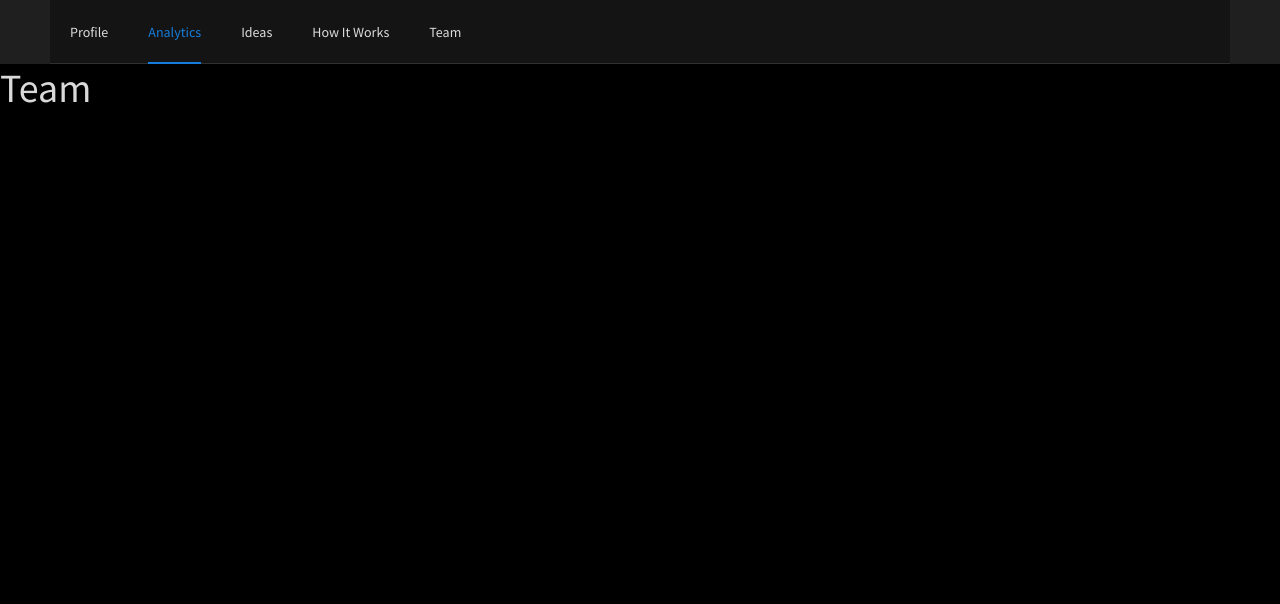
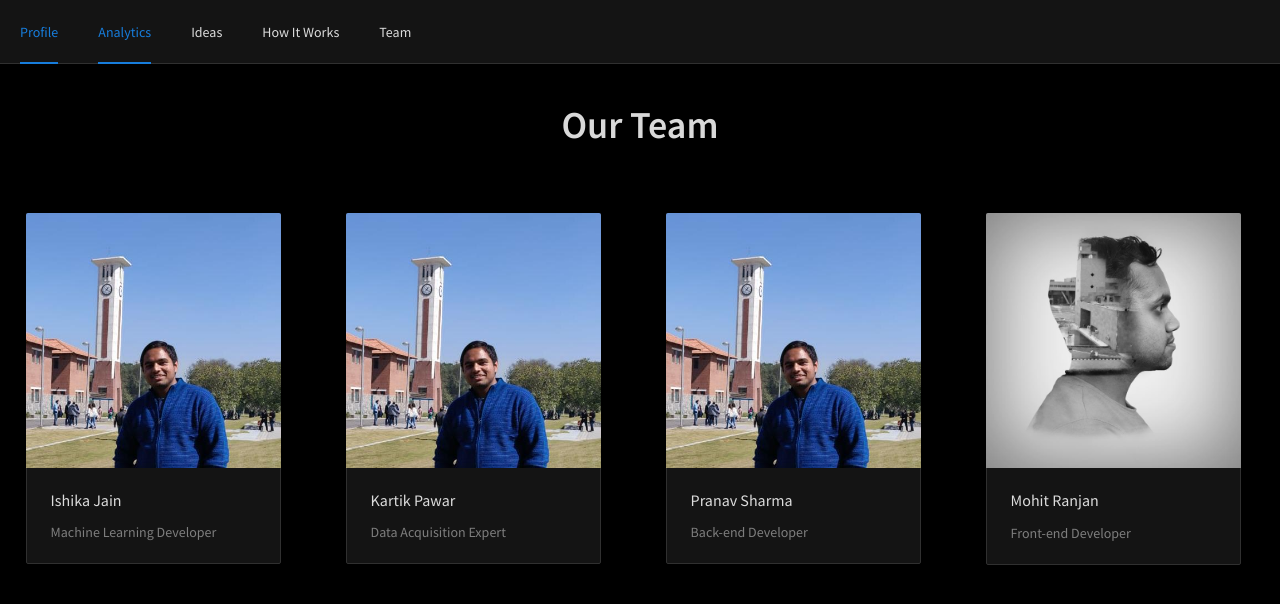
Before and after one commit to MohitR1999/awsar, a React (Create React App) app: page /team in a window 1280 px wide. Shown: the top 604 px of the page. Built offline with nearby package versions, Linux system fonts and the light colour scheme.

Commit message:
Team page created, photos need to be added

```diff
--- a/src/screens/Main/index.jsx
+++ b/src/screens/Main/index.jsx
@@ -1,20 +1,25 @@
 import React from 'react';
 import { BrowserRouter as Router, Route, Switch } from 'react-router-dom';
+import { Layout } from 'antd';
 import Nav from '../Nav';
-import Team  from '../Team';
+import Team from '../Team';
 import Analytics from '../Analytics';
 const Main = () => {
     return (
         <Router>
+            <Layout>
                 <Nav />
+                <Layout.Content>
                     <Switch>
                         <Route path="/analytics">
-                    <Analytics/>
+                            <Analytics />
                         </Route>
                         <Route path="/team">
-                    <Team/>
+                            <Team />
                         </Route>
                     </Switch>
+                </Layout.Content>
+            </Layout>
         </Router>
     )
 }
--- a/src/screens/Nav/index.jsx
+++ b/src/screens/Nav/index.jsx
@@ -1,6 +1,6 @@
 import React, { useState } from 'react';
-import { BrowserRouter as Router, Link} from 'react-router-dom';
-import {Menu, Layout} from 'antd';
+import { BrowserRouter as Router, Link } from 'react-router-dom';
+import { Menu, Layout, Row, Col } from 'antd';
 
 const Nav = () => {
 
@@ -10,8 +10,8 @@ const Nav = () => {
         setCurrent(prevCurrent => e.key);
     }
 
-    return(
-        <Layout.Header>
+    return (
+        <Layout.Header style={{ padding: 0 }}>
             <Menu onClick={handleClick} selectedKeys={[current]} mode="horizontal">
                 <Menu.SubMenu key="profile-submenu" title="Profile">
                     <Menu.Item key="student">
@@ -31,7 +31,7 @@ const Nav = () => {
                 <Menu.Item key="how-it-works">How It Works</Menu.Item>
                 <Menu.Item key="team">
                     <Link to="/team">
-                    Team
+                        Team
                     </Link>
                 </Menu.Item>
             </Menu>
@@ -40,3 +40,13 @@ const Nav = () => {
 }
 
 export default Nav;
+
+
+/**
+ * Created by:
+ __  __       _     _ _
+|  \/  | ___ | |__ (_) |_
+| |\/| |/ _ \| '_ \| | __|
+| |  | | (_) | | | | | |_
+|_|  |_|\___/|_| |_|_|\__|
+ */
--- a/src/screens/Team/index.jsx
+++ b/src/screens/Team/index.jsx
@@ -1,11 +1,73 @@
 import React from 'react';
+import { Row, Col, Card, Typography } from 'antd';
+import Pranav from '../../assets/img/pranav.jpeg';
+import Mohit from '../../assets/img/mohit.jpeg';
 
 const Team = () => {
+    /**
+     * We are using AntDesign's 24 column grid system here, which is similar to bootstrap's 12
+     * column layout
+     */
     return (
-        <div>
-            <h1>Team</h1>
-        </div>
+        <Row>
+            <Col span={24}>
+                <Typography.Title style={{ textAlign: 'center', marginTop: '3%', marginBottom: '3%' }}>
+                    Our Team
+                </Typography.Title>
+            </Col>
+            <Row>
+                <Col lg={6} md={12} sm={24} style={{ padding: '2%' }}>
+                    <Card
+                        hoverable
+                        style={{ width: '95%' }}
+                        cover={<img alt="example" src={Pranav} />}
+                    >
+                        <Card.Meta title="Ishika Jain" description="Machine Learning Developer" />
+                    </Card>
+                </Col>
+
+                <Col lg={6} md={12} sm={24} style={{ padding: '2%' }}>
+                    <Card
+                        hoverable
+                        style={{ width: '95%' }}
+                        cover={<img alt="example" src={Pranav} />}
+                    >
+                        <Card.Meta title="Kartik Pawar" description="Data Acquisition Expert" />
+                    </Card>
+                </Col>
+
+                <Col lg={6} md={12} sm={24} style={{ padding: '2%' }}>
+                    <Card
+                        hoverable
+                        style={{ width: '95%' }}
+                        cover={<img alt="example" src={Pranav} />}
+                    >
+                        <Card.Meta title="Pranav Sharma" description="Back-end Developer" />
+                    </Card>
+                </Col>
+
+                <Col lg={6} md={12} sm={24} style={{ padding: '2%' }}>
+                    <Card
+                        hoverable
+                        style={{ width: '95%' }}
+                        cover={<img alt="example" src={Mohit} />}
+                    >
+                        <Card.Meta title="Mohit Ranjan" description="Front-end Developer" />
+                    </Card>
+                </Col>
+            </Row>
+        </Row>
+
     )
 }
 
 export default Team;
+
+/**
+ * Created by:
+ __  __       _     _ _
+|  \/  | ___ | |__ (_) |_
+| |\/| |/ _ \| '_ \| | __|
+| |  | | (_) | | | | | |_
+|_|  |_|\___/|_| |_|_|\__|
+ */
```
Also changed, not shown: src/assets/img/mohit.jpeg (added), src/assets/img/pranav.jpeg (added). Lines whose indentation alone changed are shown as unchanged.
